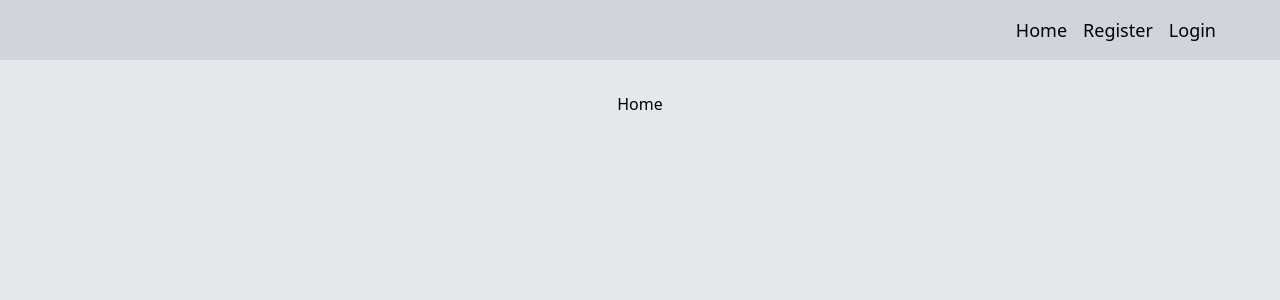
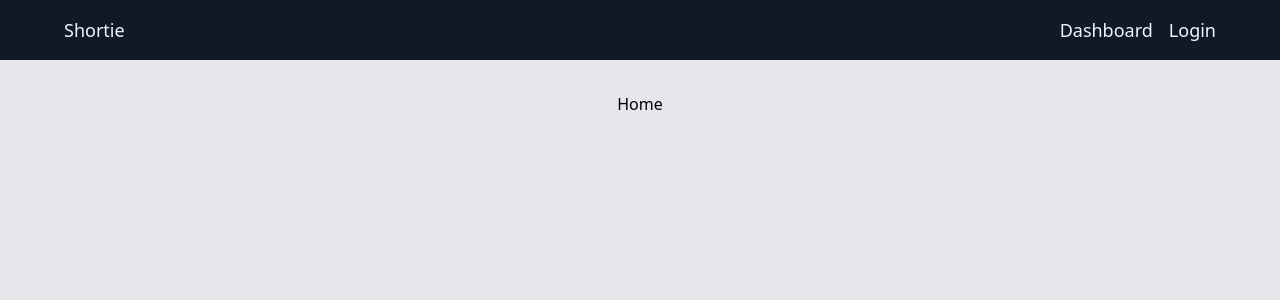
Before and after one commit to victoriacheng15/the-url-shortie, a React (Vite) app in the folder frontend/: page / in a window 1280 px wide. Shown: the top 300 px of the page. Built offline with nearby package versions, Linux system fonts and the light colour scheme.

Commit message:
chore: change home to shortie

```diff
--- a/frontend/src/components/Navbar.tsx
+++ b/frontend/src/components/Navbar.tsx
@@ -4,12 +4,12 @@ import Container from "./Container";
 function Navbar() {
 	const links = [
 		{
-			label: "home",
+			label: "shortie",
 			href: "/",
 		},
 		{
-			label: "register",
-			href: "/register",
+			label: "dashboard",
+			href: "/dashboard",
 		},
 		{
 			label: "login",
@@ -18,16 +18,24 @@ function Navbar() {
 	];
 
 	return (
-		<nav className="bg-gray-300 py-4">
+		<nav className="bg-gray-900 text-slate-100 py-4">
 			<Container>
 				<ul className="flex gap-4 justify-end">
-					{links.map(({ label, href }) => (
-						<li key={label}>
-							<Link className="capitalize text-lg font-medium" to={href}>
-								{label}
-							</Link>
-						</li>
-					))}
+					{links.map(({ label, href }) =>
+						label === "shortie" ? (
+							<li key={label} className="mr-auto">
+								<Link className="capitalize text-lg font-medium" to={href}>
+									{label}
+								</Link>
+							</li>
+						) : (
+							<li key={label}>
+								<Link className="capitalize text-lg font-medium" to={href}>
+									{label}
+								</Link>
+							</li>
+						),
+					)}
 				</ul>
 			</Container>
 		</nav>
```
